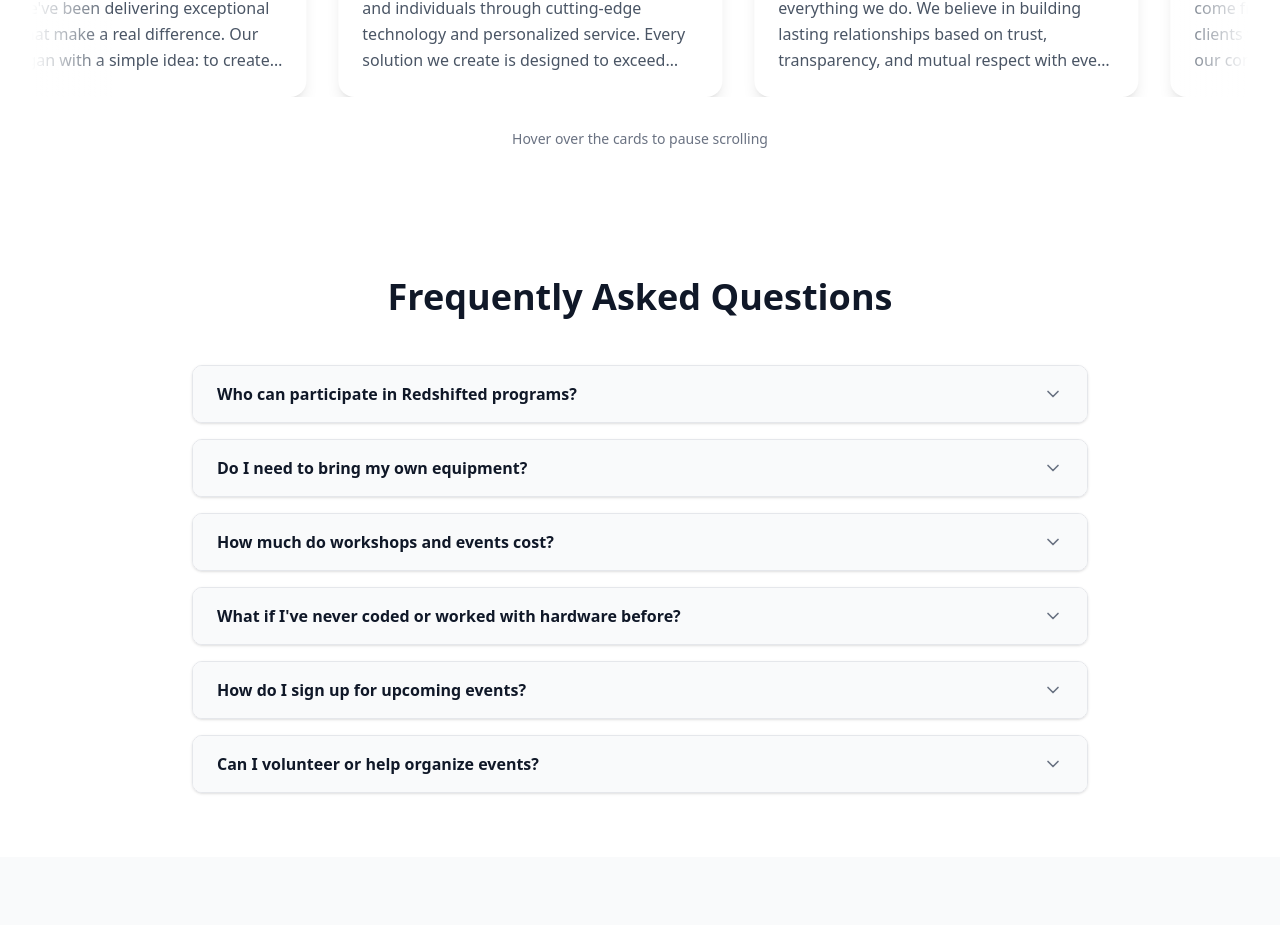
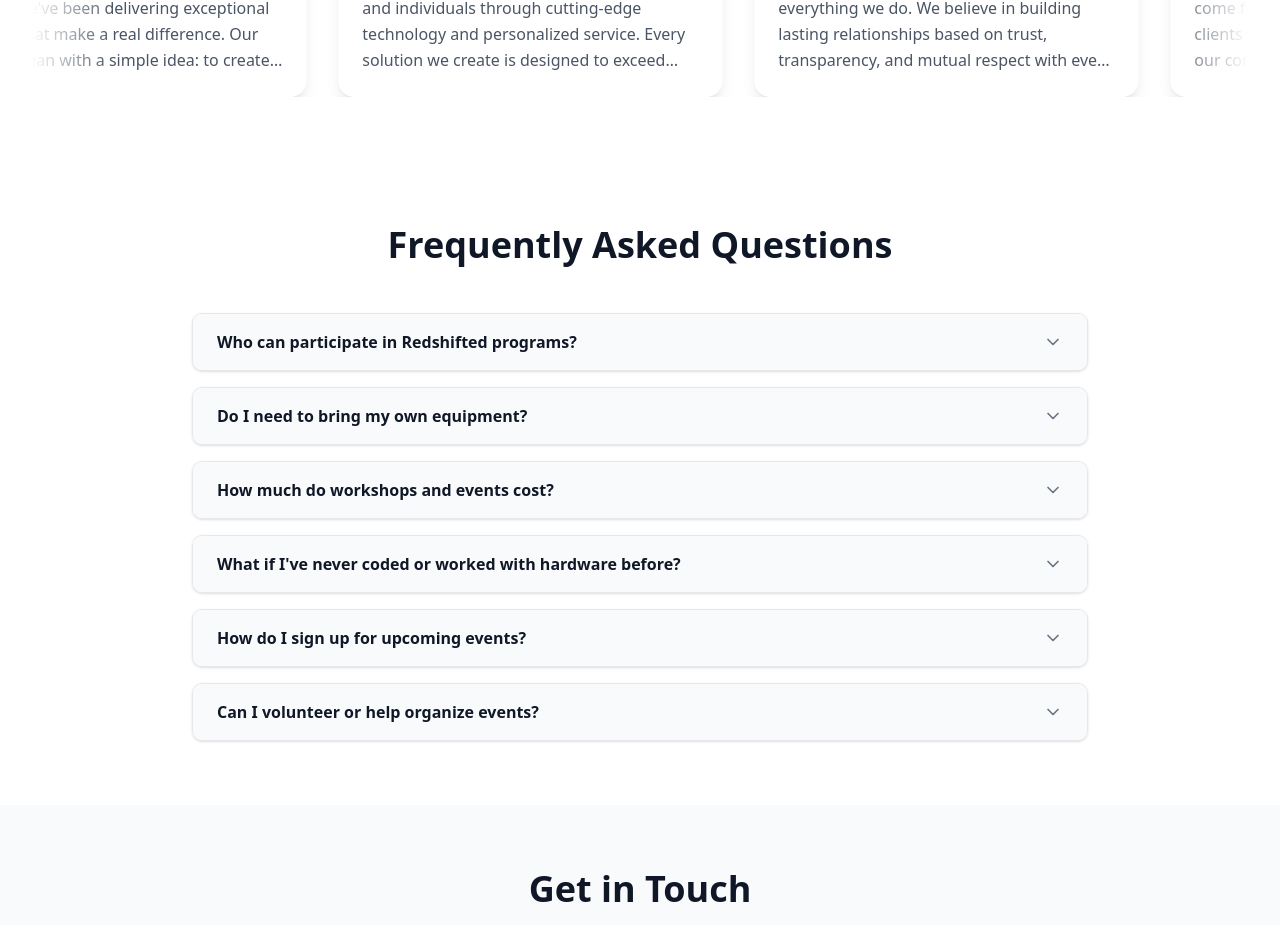
Before and after one commit to TheBlisteringSun/redshifted, a Next.js app in the folder redshifted-site/: page / in a window 1280 px wide. Shown: the part 2255-3180 px from the top of the page. Built offline with nearby package versions, Linux system fonts and the light colour scheme.

Commit message:
Revamp v2.2

```diff
--- a/redshifted-site/src/components/AboutUs.tsx
+++ b/redshifted-site/src/components/AboutUs.tsx
@@ -130,12 +130,6 @@
           </div>
         </div>
 
-        {/* Control Hint */}
-        <div className="text-center mt-8">
-          <p className="text-sm text-gray-500">
-            Hover over the cards to pause scrolling
-          </p>
-        </div>
       </div>
 
       {/* CSS Animation */}
```
Also changed, not shown: 1 other file (tests, documents, lock files or other folders).
